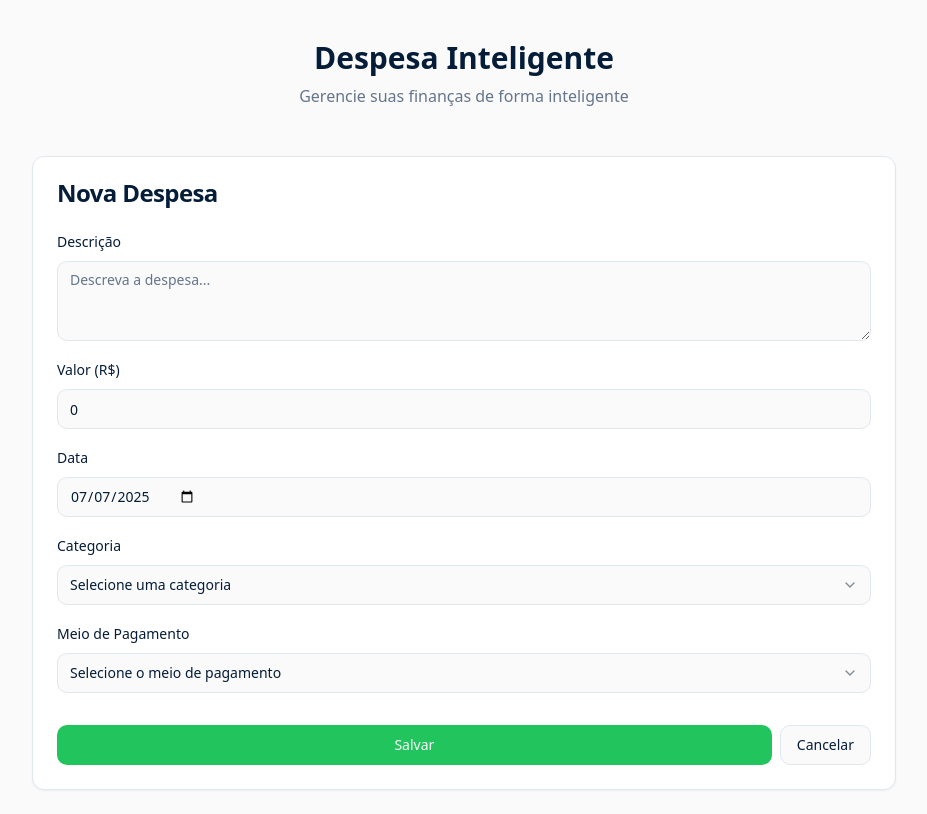
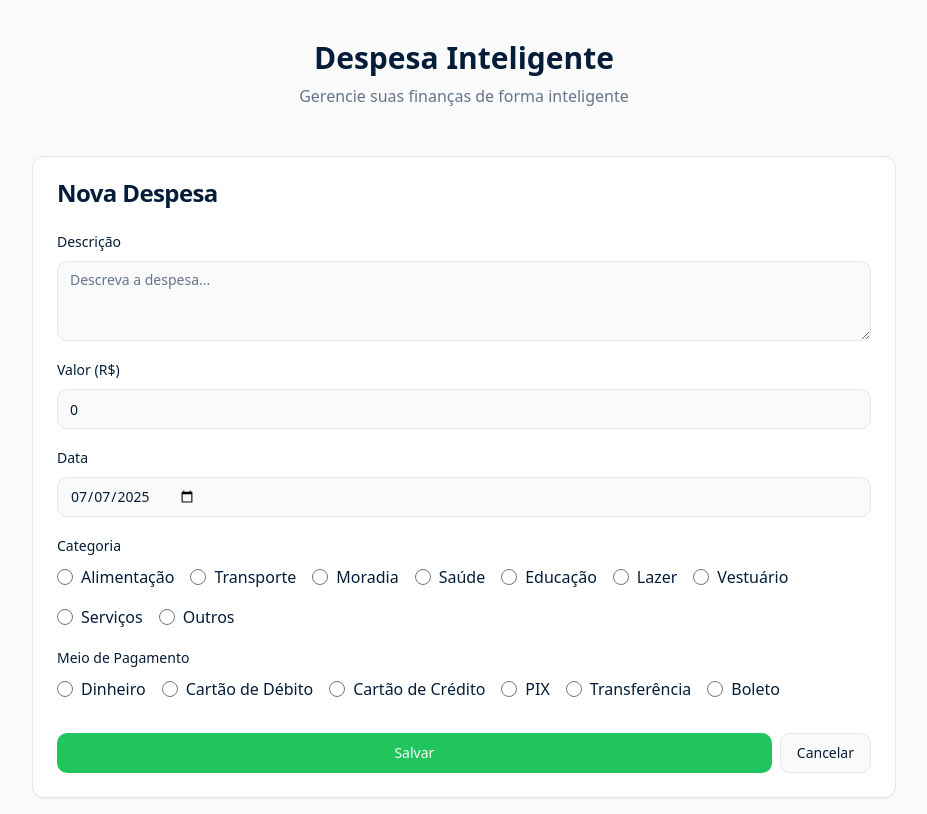
Before and after one commit to wnto/despesa-inteligente-offline, a React (Vite) app: page / in a window 1280 px wide. Both pictures are taken after a click on the button "Manual". Shown: the whole page, without its empty margins (176-1103 px from the left). Built offline with nearby package versions, Linux system fonts and the light colour scheme.

Commit message:
Code edited in Lovable Code Editor
Edited UI in Lovable

```diff
--- a/src/components/ExpenseForm.tsx
+++ b/src/components/ExpenseForm.tsx
@@ -104,20 +104,21 @@ export const ExpenseForm: React.FC<ExpenseFormProps> = ({
   render={({ field }) => (
     <FormItem>
       <FormLabel>Categoria</FormLabel>
-                  <Select onValueChange={field.onChange} defaultValue={field.value}>
-                    <FormControl>
-                      <SelectTrigger>
-                        <SelectValue placeholder="Selecione uma categoria" />
-                      </SelectTrigger>
-                    </FormControl>
-                    <SelectContent>
+      <div className="flex flex-wrap gap-4">
         {CATEGORIES.map((category) => (
-                        <SelectItem key={category} value={category}>
-                          {category}
-                        </SelectItem>
+          <label key={category} className="flex items-center space-x-2">
+            <input
+              type="radio"
+              name="category"
+              value={category}
+              checked={field.value === category}
+              onChange={() => field.onChange(category)}
+              className="h-4 w-4"
+            />
+            <span>{category}</span>
+          </label>
         ))}
-                    </SelectContent>
-                  </Select>
+      </div>
       <FormMessage />
     </FormItem>
   )}
@@ -129,20 +130,21 @@ export const ExpenseForm: React.FC<ExpenseFormProps> = ({
   render={({ field }) => (
     <FormItem>
       <FormLabel>Meio de Pagamento</FormLabel>
-                  <Select onValueChange={field.onChange} defaultValue={field.value}>
-                    <FormControl>
-                      <SelectTrigger>
-                        <SelectValue placeholder="Selecione o meio de pagamento" />
-                      </SelectTrigger>
-                    </FormControl>
-                    <SelectContent>
+      <div className="flex flex-wrap gap-4">
         {PAYMENT_METHODS.map((method) => (
-                        <SelectItem key={method} value={method}>
-                          {method}
-                        </SelectItem>
+          <label key={method} className="flex items-center space-x-2">
+            <input
+              type="radio"
+              name="paymentMethod"
+              value={method}
+              checked={field.value === method}
+              onChange={() => field.onChange(method)}
+              className="h-4 w-4"
+            />
+            <span>{method}</span>
+          </label>
         ))}
-                    </SelectContent>
-                  </Select>
+      </div>
       <FormMessage />
     </FormItem>
   )}
```
Lines whose indentation alone changed are shown as unchanged.
